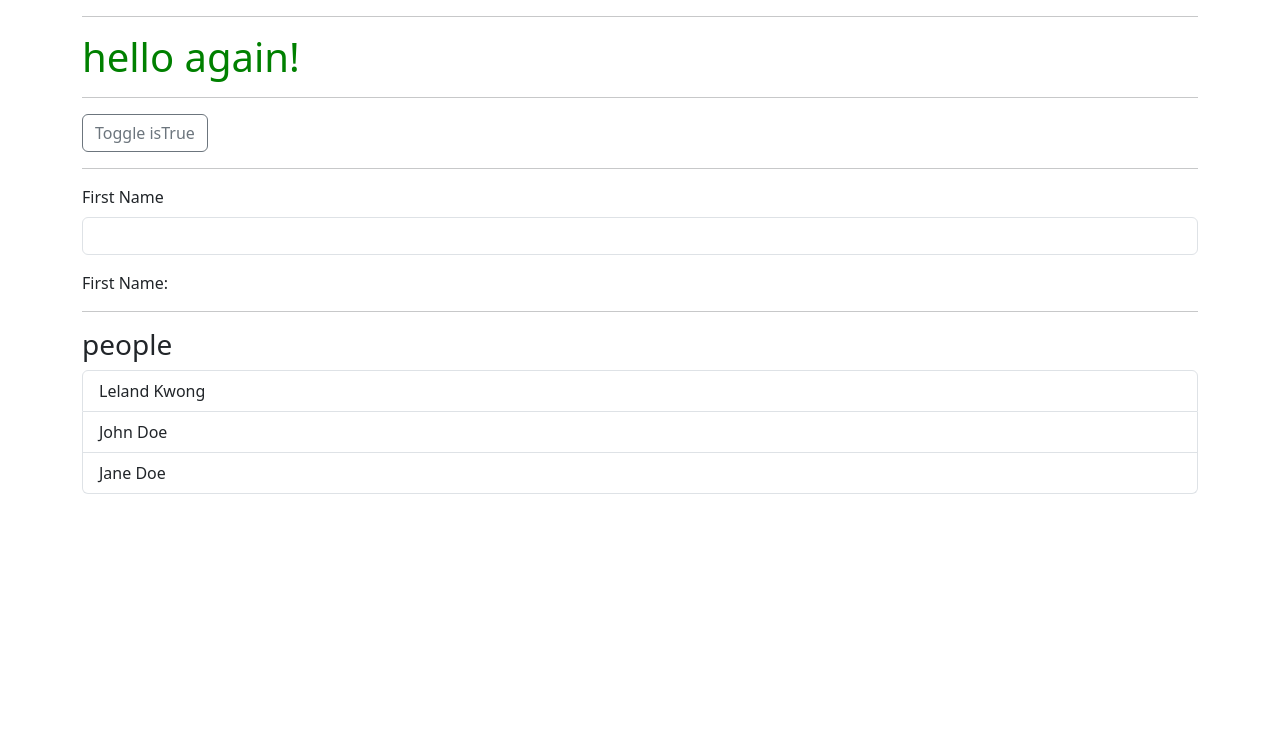
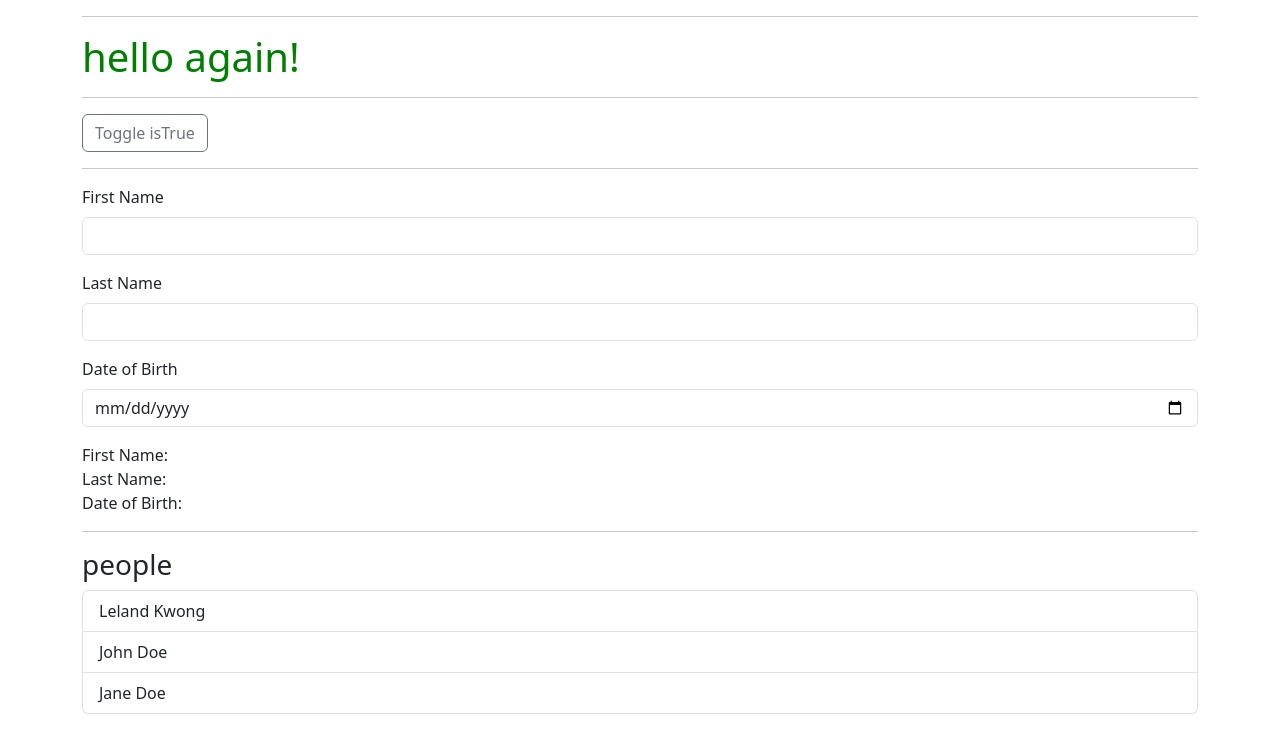
Before and after one commit to Louis-Gil/playground, a React (Create React App) app in the folder react_guide/: page / in a window 1280 px wide. Shown: the top 752 px of the page. Built offline with nearby package versions, Linux system fonts and the light colour scheme.

Commit message:
feat : Add input js

```diff
--- a/react_guide/src/App.js
+++ b/react_guide/src/App.js
@@ -1,5 +1,6 @@
 import React, { Fragment, useEffect, useState } from 'react';
 import './App.css';
+import Input from './Input';
 
 function HelloWorld(props) {
 	const [isTrue, setIsTrue] = useState(false);
@@ -59,20 +60,41 @@ function HelloWorld(props) {
 			</a>
 			<hr />
 			<form autoComplete="off">
-				<div className="mb-3">
-					<label className="form-label">First Name</label>
-					<input
-						type="text"
+				<Input
+					title="First Name"
 					name="firstName"
-						id="firstName"
+					inputType="text"
 					autoComplete="firstNameNew"
 					className="form-control"
 					onChange={(e) => setFirstName(e.target.value)}
-					/>
-				</div>
+				></Input>
+
+				<Input
+					title="Last Name"
+					name="lastName"
+					inputType="text"
+					autoComplete="lastNameNew"
+					className="form-control"
+					onChange={(e) => setLastName(e.target.value)}
+				></Input>
+
+				<Input
+					title="Date of Birth"
+					name="dob"
+					inputType="date"
+					autoComplete="dobNew"
+					className="form-control"
+					onChange={(e) => setDob(e.target.value)}
+				></Input>
 			</form>
+
 			<div>
 				First Name: {firstName}
+				<br />
+				Last Name: {lastName}
+				<br />
+				Date of Birth: {dob}
+				<br />
 			</div>
 			<hr />
 			<h3>people</h3>
--- /dev/null
+++ b/react_guide/src/Input.js
@@ -0,0 +1,18 @@
+const Input = (props) => {
+	return (
+		<div className="mb-3">
+			<label htmlFor={props.name} className="form-label">
+				{props.title}
+			</label>
+			<input
+				type={props.inputType}
+				className={props.className}
+				id={props.name}
+				autoComplete={props.autoComplete}
+        onChange={props.onChange}
+			/>
+		</div>
+	);
+};
+
+export default Input;
```
Lines whose indentation alone changed are shown as unchanged.
